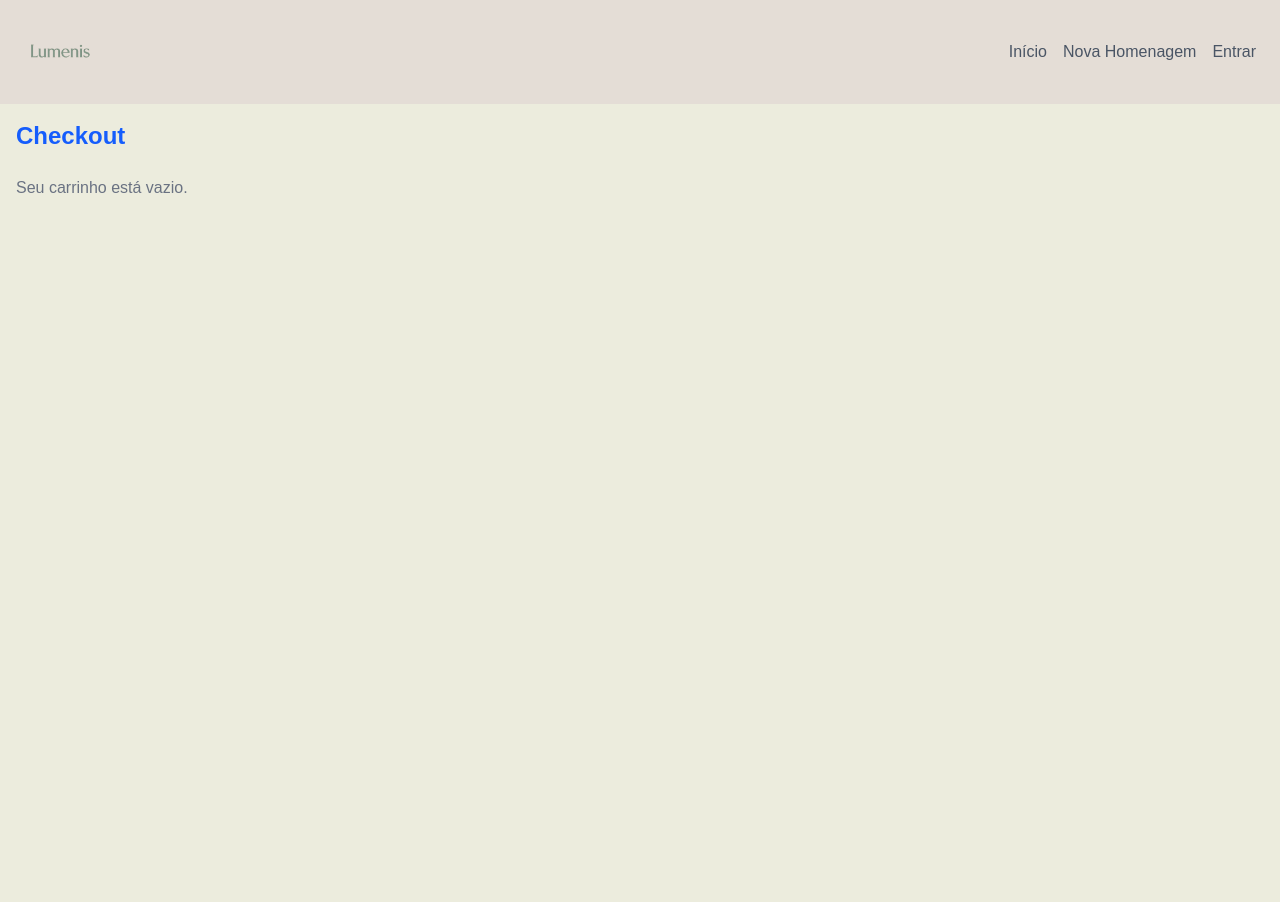
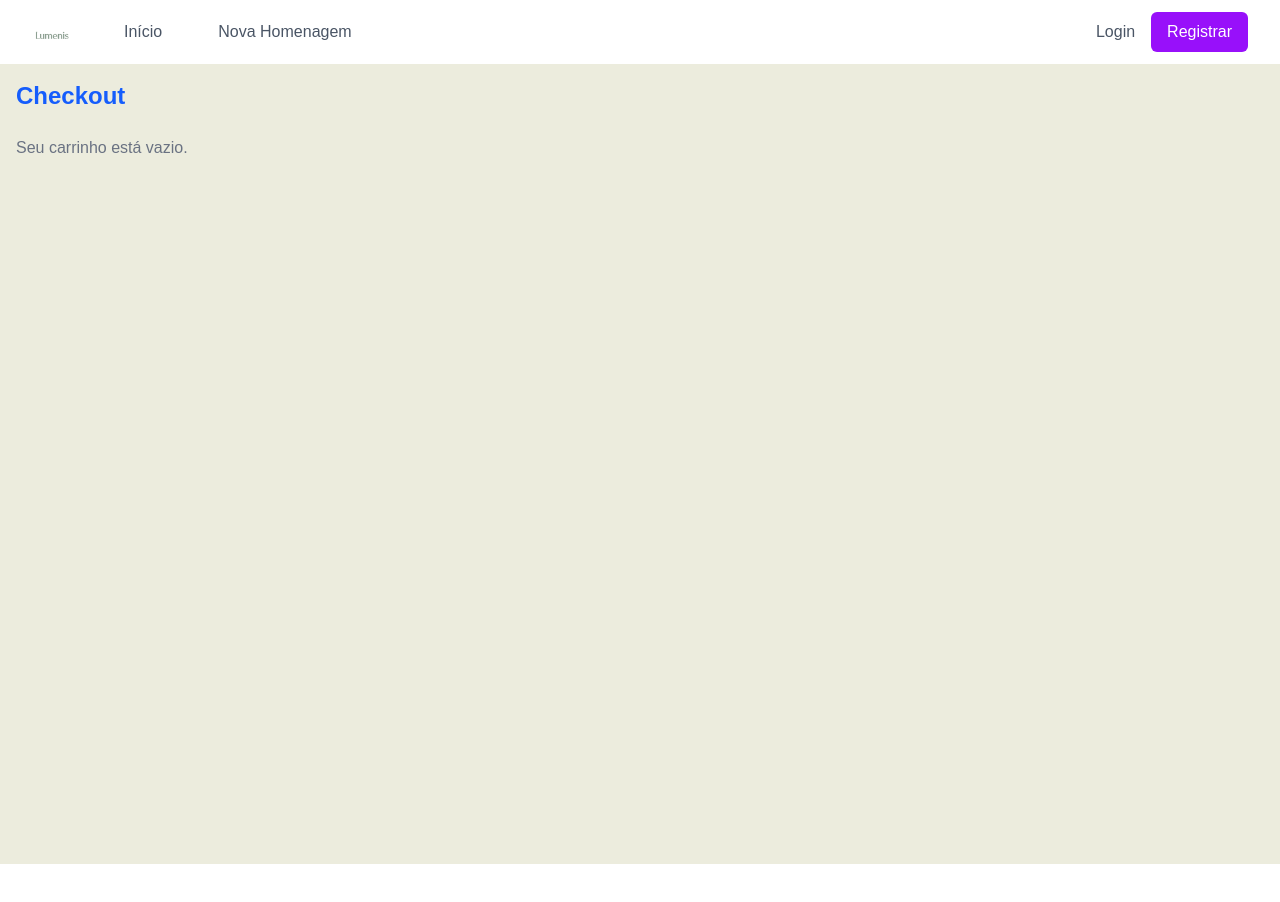
Before and after one commit to elbiojuzao/LeMori, a Next.js app: page /checkout in a window 1280 px wide. After the commit the page ends 864 px from the top, so only its background shows below. Built offline with nearby package versions, Linux system fonts and the light colour scheme.

Commit message:
atualização do componente header
atualização visual do header

```diff
--- a/components/Header.tsx
+++ b/components/Header.tsx
@@ -1,13 +1,15 @@
+import { useState, useEffect } from 'react'
 import Link from 'next/link'
+import { useRouter } from 'next/router'
+import { ShoppingCart, User, Menu, X, LogOut, Package, Home } from 'lucide-react'
 import Logo from '@/components/Logo'
-import { useRouter } from 'next/router'
 import { logout, isAuthenticated } from '@/lib/authClient'
-import { useEffect, useState } from 'react'
 
-export default function Header() {
+const Header = () => {
   const router = useRouter()
   const [autenticado, setAutenticado] = useState(false)
   const [loading, setLoading] = useState(true)
+  const [mobileMenuOpen, setMobileMenuOpen] = useState(false)
 
   useEffect(() => {
     setAutenticado(isAuthenticated())
@@ -17,40 +19,154 @@ export default function Header() {
   const handleLogout = () => {
     logout()
     router.push('/login')
+    setMobileMenuOpen(false)
   }
 
-  const estaNaDashboard = router.pathname.startsWith('/dashboard') || router.pathname.startsWith('/homenagem')
+  const toggleMobileMenu = () => {
+    setMobileMenuOpen(!mobileMenuOpen)
+  }
 
   return (
-    <header className="bg-[#e4ddd6] py-4 px-6 flex justify-between items-center">
-      <Logo className="h-18 w-auto" />
-      <nav className="space-x-4 flex items-center" aria-label="Menu principal">
-        <Link href="/dashboard" className={`text-gray-600 hover:text-blue-500 ${router.pathname === '/dashboard' ? 'font-bold text-blue-600' : ''}`}>Início</Link>
-        <Link href="/homenagem/form" className={`text-gray-600 hover:text-blue-500 ${router.pathname === '/homenagem/form' ? 'font-bold text-blue-600' : ''}`}>Nova Homenagem</Link>
+    <header className="bg-white shadow-md">
+      <div className="max-w-7xl mx-auto px-4 sm:px-6 lg:px-8">
+        <div className="flex justify-between items-center h-16">
+          {/* Logo and main nav */}
+          <div className="flex items-center">
+            <Link href="/" className="flex items-center">
+              <Logo className="h-8 w-auto" />
+            </Link>
+            <nav className="hidden md:ml-10 md:flex md:space-x-8">
+              <Link href="/" className={`text-gray-600 hover:text-purple-600 px-3 py-2 rounded-md font-medium transition duration-150 ${router.pathname === '/dashboard' ? 'text-purple-600' : ''}`}>
+                Início
+              </Link>
+              <Link href="/homenagem/form" className={`text-gray-600 hover:text-purple-600 px-3 py-2 rounded-md font-medium transition duration-150 ${router.pathname === '/homenagem/form' ? 'text-purple-600' : ''}`}>
+                Nova Homenagem
+              </Link>
+              {!loading && autenticado && (
+                <Link href="/perfil" className={`text-gray-600 hover:text-purple-600 px-3 py-2 rounded-md font-medium transition duration-150 ${router.pathname === '/perfil' ? 'text-purple-600' : ''}`}>
+                  Meu Perfil
+                </Link>
+              )}
+            </nav>
+          </div>
 
-        {!loading && autenticado && estaNaDashboard && (
+          {/* User actions */}
+          <div className="flex items-center">
+            {!loading && autenticado ? (
+              <div className="ml-4 relative hidden md:block">
+                <div className="group relative">
+                  <button className="flex items-center text-gray-600 hover:text-purple-600 focus:outline-none">
+                    <User size={24} />
+                  </button>
+                  <div className="absolute right-0 w-48 mt-1 py-2 bg-white rounded-md shadow-lg opacity-0 invisible group-hover:opacity-100 group-hover:visible transition-all duration-150 z-50 before:content-[''] before:absolute before:top-0 before:left-0 before:w-full before:h-2 before:-translate-y-full">
+                    <Link href="/perfil" className="block px-4 py-2 text-sm text-gray-700 hover:bg-purple-50">
+                      Perfil
+                    </Link>
+                    <button
+                      onClick={handleLogout}
+                      className="block w-full text-left px-4 py-2 text-sm text-gray-700 hover:bg-purple-50"
+                    >
+                      Sair
+                    </button>
+                  </div>
+                </div>
+              </div>
+            ) : (
+              <div className="ml-4 hidden md:flex items-center space-x-4">
+                <Link href="/login" className="text-gray-600 hover:text-purple-600 font-medium">
+                  Login
+                </Link>
+                <Link href="/register" className="bg-purple-600 text-white px-4 py-2 rounded-md hover:bg-purple-700 transition duration-150">
+                  Registrar
+                </Link>
+              </div>
+            )}
+
+            {/* Mobile menu button */}
+            <div className="ml-4 md:hidden">
+              <button
+                onClick={toggleMobileMenu}
+                className="p-2 text-gray-600 hover:text-purple-600 focus:outline-none"
+              >
+                {mobileMenuOpen ? <X size={24} /> : <Menu size={24} />}
+              </button>
+            </div>
+          </div>
+        </div>
+      </div>
+
+      {/* Mobile menu */}
+      <div className={`md:hidden ${mobileMenuOpen ? 'block' : 'hidden'}`}>
+        <div className="px-2 pt-2 pb-3 space-y-1 sm:px-3">
           <Link
-            href="/perfil"
-            className={`text-gray-600 hover:text-purple-600 font-medium ${router.pathname === '/perfil' ? 'font-bold text-purple-600' : ''}`}
+            href="/dashboard"
+            className={`block px-3 py-2 rounded-md text-base font-medium text-gray-700 hover:text-purple-600 hover:bg-gray-50 ${router.pathname === '/dashboard' ? 'text-purple-600' : ''}`}
+            onClick={() => setMobileMenuOpen(false)}
           >
-            Meu Perfil
+            <div className="flex items-center">
+              <Home size={18} className="mr-2" />
+              Início
+            </div>
           </Link>
-        )}
+          <Link
+            href="/homenagem/form"
+            className={`block px-3 py-2 rounded-md text-base font-medium text-gray-700 hover:text-purple-600 hover:bg-gray-50 ${router.pathname === '/homenagem/form' ? 'text-purple-600' : ''}`}
+            onClick={() => setMobileMenuOpen(false)}
+          >
+            <div className="flex items-center">
+              <Package size={18} className="mr-2" />
+              Nova Homenagem
+            </div>
+          </Link>
+        </div>
 
-        {!loading && (
-          autenticado ? (
-            <button
-              onClick={handleLogout}
-              className="text-gray-600 hover:text-red-500"
-              aria-label="Sair da conta"
-            >
-              Sair
-            </button>
+        <div className="pt-4 pb-3 border-t border-gray-200">
+          {!loading && autenticado ? (
+            <>
+              <div className="flex items-center px-5">
+                <div className="flex-shrink-0">
+                  <User size={40} className="h-10 w-10 rounded-full bg-gray-100 p-2 text-gray-600" />
+                </div>
+              </div>
+              <div className="mt-3 space-y-1 px-2">
+                <Link
+                  href="/perfil"
+                  className="block px-3 py-2 rounded-md text-base font-medium text-gray-700 hover:text-purple-600 hover:bg-gray-50"
+                  onClick={() => setMobileMenuOpen(false)}
+                >
+                  Perfil
+                </Link>
+                <button
+                  onClick={handleLogout}
+                  className="flex w-full items-center px-3 py-2 rounded-md text-base font-medium text-gray-700 hover:text-purple-600 hover:bg-gray-50"
+                >
+                  <LogOut size={18} className="mr-2" />
+                  Sair
+                </button>
+              </div>
+            </>
           ) : (
-            <Link href="/login" className="text-gray-600 hover:text-blue-500">Entrar</Link>
-          )
-        )}
-      </nav>
+            <div className="mt-3 space-y-1 px-2">
+              <Link
+                href="/login"
+                className="block px-3 py-2 rounded-md text-base font-medium text-gray-700 hover:text-purple-600 hover:bg-gray-50"
+                onClick={() => setMobileMenuOpen(false)}
+              >
+                Login
+              </Link>
+              <Link
+                href="/register"
+                className="block px-3 py-2 rounded-md text-base font-medium text-gray-700 hover:bg-purple-600 hover:bg-gray-50 bg-purple-600 text-white"
+                onClick={() => setMobileMenuOpen(false)}
+              >
+                Registrar
+              </Link>
+            </div>
+          )}
+        </div>
+      </div>
     </header>
   )
 }
+
+export default Header
```
